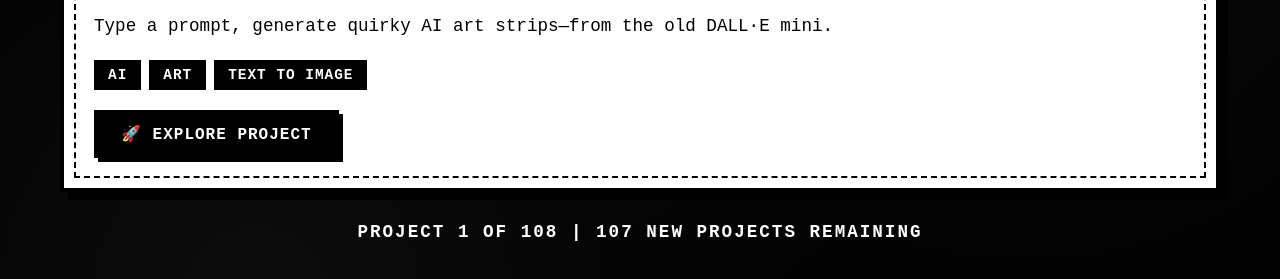
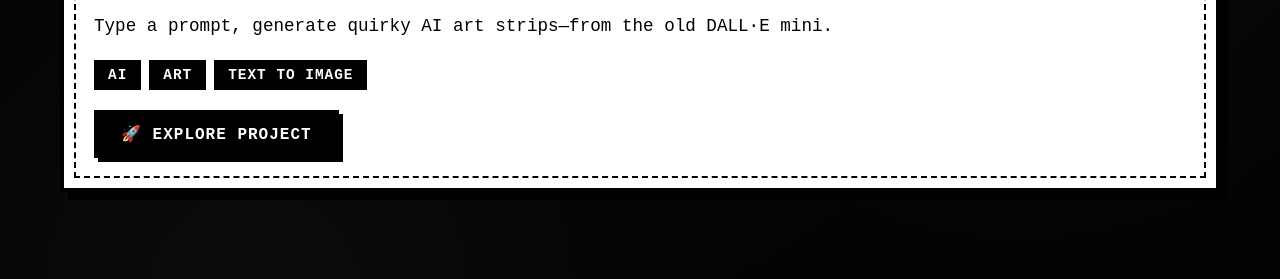
Before and after one commit to Mrmarthub/serendipai, a plain HTML site: page index.html in a window 1280 px wide. Shown: the part 343-622 px from the top of the page. Drawn offline with Linux system fonts and the light colour scheme.

Commit message:
Update index.html

```diff
--- a/index.html
+++ b/index.html
@@ -507,9 +507,7 @@
             🚀 Explore Project
           </a>
         </div>
-        <div class="stats">
-          Project ${viewedProjects.size} of ${filteredProjects.length} | ${remainingCount > 0 ? `${remainingCount} new projects remaining` : 'All projects viewed! Next click will reset.'}
-        </div>
+
       `;
 
       const projectContainer = document.getElementById('currentProject');
```
